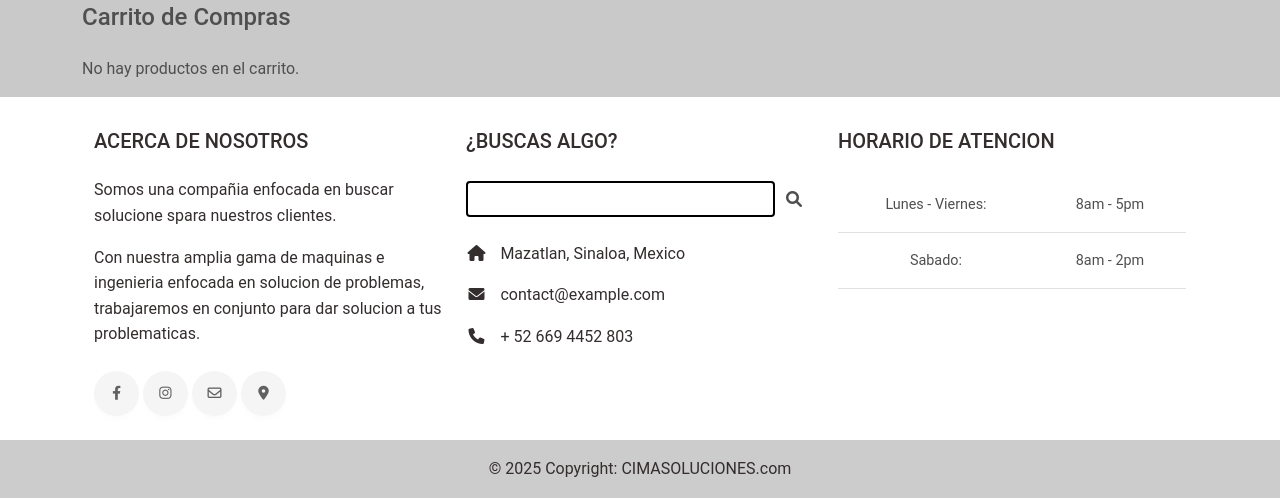
After one commit to TMestructuralDev/website, a Django app: page /tienda/carrito/ in a window 1280 px wide. The commit adds this page. Shown: the part 621-1119 px from the top of the page. Run offline with Django 5.2, Linux system fonts and the light colour scheme.

Commit message:
Creado carrito de compras

```diff
--- a/src/sitioweb/home/templates/home/base.html
+++ b/src/sitioweb/home/templates/home/base.html
@@ -3,32 +3,45 @@
 {% load static %}
 
 <html lang="en">
+
     <head>
         <meta charset="UTF-8">
         <meta name="viewport" content="width=device-width, initial-scale=1.0">
         <title>CIMA SOLUCIONES</title>
         <link href="{% static 'mdb/css/mdb.min.css' %}" rel="stylesheet" />
-    <link rel="stylesheet" href="https://cdnjs.cloudflare.com/ajax/libs/font-awesome/6.0.0-beta3/css/all.min.css">
+        <link rel="stylesheet"
+            href="https://cdnjs.cloudflare.com/ajax/libs/font-awesome/6.0.0-beta3/css/all.min.css">
         <!--<link href="{% static 'bootstrap-5.3.5-dist/css/bootstrap.min.css' %}" rel="stylesheet"> -->
         <link href="{% static 'home/style.css' %}" rel="stylesheet">
     </head>
+
     <body>
 
         <!-- Header (encabezado común para todas las páginas) -->
         <header>
 
             <!-- Navbar -->
-        <nav class="navbar navbar-expand-lg fixed-top navbar-light bg-light">
-            <div class="container-fluid justify-content-center justify-content-md-between">
+            <nav
+                class="navbar navbar-expand-lg fixed-top navbar-light bg-light">
+                <div
+                    class="container-fluid justify-content-center justify-content-md-between">
                     <div class="d-flex my-2 my-sm-0">
-                    <a class="navbar-brand me-2 mb-1 d-flex justify-content-center" href="#">
-                        <img src="{% static 'home/images/logo.png' %}" height="20" alt="" loading="lazy" />
+                        <a
+                            class="navbar-brand me-2 mb-1 d-flex justify-content-center"
+                            href="#">
+                            <img src="{% static 'home/images/logo.png' %}"
+                                height="20" alt loading="lazy" />
                         </a>
 
                         <!-- Search form -->
                         <form class="d-flex input-group w-auto my-auto">
-                        <input autocomplete="off" type="search" class="form-control rounded" placeholder="Search" style="min-width: 125px" />
-                        <span class="input-group-text border-0 d-none d-md-flex"><i class="fas fa-search"></i></span>
+                            <input autocomplete="off" type="search"
+                                class="form-control rounded"
+                                placeholder="Search"
+                                style="min-width: 125px" />
+                            <span
+                                class="input-group-text border-0 d-none d-md-flex"><i
+                                    class="fas fa-search"></i></span>
                         </form>
                     </div>
 
@@ -44,54 +57,80 @@
                         <!-- Cart -->
                         <li class="nav-item me-3 me-lg-0">
                             <a class="nav-link" href="#">
-                            <span><i class="fas fa-shopping-cart"></i></span>
-                            <span class="badge rounded-pill badge-notification bg-danger">1</span>
+                                <span><i
+                                        class="fas fa-shopping-cart"></i></span>
+                                <span
+                                    class="badge rounded-pill badge-notification bg-danger">1</span>
                             </a>
                         </li>
 
                         <!-- Notifications -->
                         <li class="nav-item dropdown me-3 me-lg-0">
-                        <a class="nav-link dropdown-toggle hidden-arrow" href="#" id="notificacionDropdown" role="button" data-mdb-dropdown-init aria-expanded="false">
+                            <a class="nav-link dropdown-toggle hidden-arrow"
+                                href="#" id="notificacionDropdown"
+                                role="button" data-mdb-dropdown-init
+                                aria-expanded="false">
                                 <i class="fas fa-bell"></i>
                             </a>
-                        <ul class="dropdown-menu dropdown-menu-end" aria-labelledby="notificacionDropdown">
-                            <li><a class="dropdown-item" href="#">Some news</a></li>
-                            <li><a class="dropdown-item" href="#">Another news</a></li>
-                            <li><a class="dropdown-item" href="#">Something else here</a></li>
+                            <ul class="dropdown-menu dropdown-menu-end"
+                                aria-labelledby="notificacionDropdown">
+                                <li><a class="dropdown-item" href="#">Some
+                                        news</a></li>
+                                <li><a class="dropdown-item" href="#">Another
+                                        news</a></li>
+                                <li><a class="dropdown-item" href="#">Something
+                                        else here</a></li>
                             </ul>
                         </li>
 
                         <!-- Contact -->
                         <li class="nav-item me-3 me-lg-0">
                             <a class="nav-link" href="#">
-                            <span class="d-none d-lg-inline-block">Contacto</span>
-                            <i class="fas fa-envelope d-inline-block d-lg-none"></i>
+                                <span
+                                    class="d-none d-lg-inline-block">Contacto</span>
+                                <i
+                                    class="fas fa-envelope d-inline-block d-lg-none"></i>
                             </a>
                         </li>
 
                         <!-- Shop -->
                         <li class="nav-item me-3 me-lg-0">
-                        <a class="nav-link" href="{% url 'tienda' %}#tienda">
-                            <span class="d-none d-lg-inline-block">Tienda</span>
-                            <i class="fas fa-shopping-bag d-inline-block d-lg-none"></i>
+                            <a class="nav-link"
+                                href="{% url 'tienda' %}#tienda">
+                                <span
+                                    class="d-none d-lg-inline-block">Tienda</span>
+                                <i
+                                    class="fas fa-shopping-bag d-inline-block d-lg-none"></i>
                             </a>
                         </li>
 
                         <!-- Avatar -->
 
                         <li class="nav-item dropdown">
-                        <a class="nav-link dropdown-toggle d-flex align-items-center" href="#" id="avatarDropdown" role="button" data-mdb-dropdown-init aria-expanded="false">
+                            <a
+                                class="nav-link dropdown-toggle d-flex align-items-center"
+                                href="#" id="avatarDropdown"
+                                role="button" data-mdb-dropdown-init
+                                aria-expanded="false">
                                 {% if user.is_authenticated %}
-                                <span class="me-2">{{ user.username }}</span> <!-- nombre de usuario -->
-                                <i class="fas fa-user-circle" style="font-size: 30px;"></i>
+                                <span class="me-2">{{ user.username }}</span>
+                                <!-- nombre de usuario -->
+                                <i class="fas fa-user-circle"
+                                    style="font-size: 30px;"></i>
                                 {% else %}
-                                <i class="fas fa-user-circle" style="font-size: 30px;"></i>
+                                <i class="fas fa-user-circle"
+                                    style="font-size: 30px;"></i>
                                 {% endif %}
                             </a>
-                        <ul class="dropdown-menu dropdown-menu-end" aria-labelledby="avatarDropdown">
-                            <li><a class="dropdown-item" href="#">Mi cuenta</a></li>
-                            <li><a class="dropdown-item" href="{% url 'login' %}">Ingresar</a></li>
-                            <li><a class="dropdown-item" href="{% url 'logout' %}">Cerrar sesion</a></li>
+                            <ul class="dropdown-menu dropdown-menu-end"
+                                aria-labelledby="avatarDropdown">
+                                <li><a class="dropdown-item" href="#">Mi
+                                        cuenta</a></li>
+                                <li><a class="dropdown-item"
+                                        href="{% url 'login' %}">Ingresar</a></li>
+                                <li><a class="dropdown-item"
+                                        href="{% url 'logout' %}">Cerrar
+                                        sesion</a></li>
                             </ul>
                         </li>
                     </ul>
@@ -99,28 +138,35 @@
             </nav>
             <!-- /Navbar -->
 
-
-
             <!-- Imagen de fondo del header -->
-        <div id="intro" class="video-background-container" style="height: 600px; width: 100%; overflow: hidden; position: relative;">
+            <div id="intro" class="video-background-container"
+                style="height: 600px; width: 100%; overflow: hidden; position: relative;">
                 <video autoplay muted loop playsinline class="video-background">
-                <source src="{% static 'home/videos/backgroundvideo.mp4' %}" type="video/mp4">
+                    <source src="{% static 'home/videos/backgroundvideo.mp4' %}"
+                        type="video/mp4">
                     Tu navegador no soporta el video HTML5.
                 </video>
 
-            <div class="mask text-white" style="background-color: rgba(0, 0, 0, 0.6);" >
-                <div class="container d-flex flex-column align-items-center justify-content-center text-center h-100" style="position: relative; top: -100px;">
+                <div class="mask text-white"
+                    style="background-color: rgba(0, 0, 0, 0.6);">
+                    <div
+                        class="container d-flex flex-column align-items-center justify-content-center text-center h-100"
+                        style="position: relative; top: -100px;">
                         <div class="text-white">
                             <h1 class="mb-3">CIMA Soluciones</h1>
                             <h4 class="mb-4">¡Promociones de hasta el 70%!</h4>
-                        <a class="btn btn-outline-light btn-lg mb-3" href="#!" role="button">
-                            EXPLORA NUESTRAS OFERTAS <i class="fas fa-gem ms-1"></i>
+                            <a class="btn btn-outline-light btn-lg mb-3"
+                                href="#!" role="button">
+                                EXPLORA NUESTRAS OFERTAS <i
+                                    class="fas fa-gem ms-1"></i>
                             </a>
                         </div>
                     </div>
 
                     <!-- Carrusel debajo del texto -->
-                <div id="destacados" class="carousel slide" data-mdb-ride="carousel" style="position: absolute; bottom: 50px; left: 0; width: 100%;">
+                    <div id="destacados" class="carousel slide"
+                        data-mdb-ride="carousel"
+                        style="position: absolute; bottom: 50px; left: 0; width: 100%;">
                         <div class="carousel-inner">
 
                             {% for producto in productos_destacados %}
@@ -129,6 +175,7 @@
                                         <div class="d-flex justify-content-center">
                                 {% endif %}
 
+                                <!-- Tarjeta del producto -->
                                 <div class="card mx-2" style="width: 12rem; height: 16rem;">
                                     <a href="{% url 'producto_detalle' slug=producto.slug %}#seccion-detalle" style="height: 65%; display: block; overflow: hidden;">
                                         <img src="{{ producto.imagen.url }}" class="card-img-top" alt="{{ producto.nombre }}" style="object-fit: contain; height: 100%; width: 100%;">
@@ -148,18 +195,23 @@
                         </div>
 
                         <!-- Controles del carrusel -->
-                    <button class="carousel-control-prev" type="button" data-mdb-target="#destacados" data-mdb-slide="prev">
-                        <span class="carousel-control-prev-icon" aria-hidden="true"></span>
+                        <button class="carousel-control-prev" type="button"
+                            data-mdb-target="#destacados"
+                            data-mdb-slide="prev">
+                            <span class="carousel-control-prev-icon"
+                                aria-hidden="true"></span>
                         </button>
 
-                    <button class="carousel-control-next" type="button" data-mdb-target="#destacados" data-mdb-slide="next">
-                        <span class="carousel-control-next-icon" aria-hidden="true"></span>
+                        <button class="carousel-control-next" type="button"
+                            data-mdb-target="#destacados"
+                            data-mdb-slide="next">
+                            <span class="carousel-control-next-icon"
+                                aria-hidden="true"></span>
                         </button>
 
                     </div>
                 </div>
             </div>
-
 
             <!-- /Imagen de fondo -->
 
@@ -170,8 +222,6 @@
             {% block content %}
             {% endblock %}
         </main>
-
-
 
         <!-- Footer (pie de página común para todas las páginas) -->
 
@@ -185,22 +235,33 @@
                         <h5 class="text-uppercase mb-4">Acerca de Nosotros</h5>
 
                         <p>
-            Somos una compañia enfocada en buscar solucione spara nuestros clientes.
+                            Somos una compañia enfocada en buscar solucione
+                            spara nuestros clientes.
                         </p>
 
                         <p>
-            Con nuestra amplia gama de maquinas e ingenieria enfocada en solucion de problemas, trabajaremos en conjunto para dar solucion a tus problematicas.
+                            Con nuestra amplia gama de maquinas e ingenieria
+                            enfocada en solucion de problemas, trabajaremos
+                            en conjunto para dar solucion a tus problematicas.
                         </p>
 
                         <div class="mt-4">
                             <!-- Facebook -->
-            <a type="button" class="btn btn-floating btn-light btn-lg"><i class="fab fa-facebook-f"></i></a>
+                            <a type="button"
+                                class="btn btn-floating btn-light btn-lg"><i
+                                    class="fab fa-facebook-f"></i></a>
                             <!-- Dribbble -->
-            <a type="button" class="btn btn-floating btn-light btn-lg"><i class="fab fa-instagram"></i></a>
+                            <a type="button"
+                                class="btn btn-floating btn-light btn-lg"><i
+                                    class="fab fa-instagram"></i></a>
                             <!-- Twitter -->
-            <a type="button" class="btn btn-floating btn-light btn-lg"><i class="far fa-envelope"></i></a>
+                            <a type="button"
+                                class="btn btn-floating btn-light btn-lg"><i
+                                    class="far fa-envelope"></i></a>
                             <!-- Google + -->
-            <a type="button" class="btn btn-floating btn-light btn-lg"><i class="fas fa-location-dot"></i></a>
+                            <a type="button"
+                                class="btn btn-floating btn-light btn-lg"><i
+                                    class="fas fa-location-dot"></i></a>
                             <!-- Linkedin -->
                         </div>
                     </div>
@@ -212,20 +273,33 @@
 
                         <div class="form-outline form-dark mb-4">
                             <form class="d-flex input-group w-auto my-auto">
-                    <input autocomplete="off" type="search" class="form-control rounded" placeholder="Busqueda" style="min-width: 125px; border: 2px solid #000;" />
-                    <span class="input-group-text border-0 d-none d-md-flex"><i class="fas fa-search"></i></span>
+                                <input autocomplete="off" type="search"
+                                    class="form-control rounded"
+                                    placeholder="Busqueda"
+                                    style="min-width: 125px; border: 2px solid #000;" />
+                                <span
+                                    class="input-group-text border-0 d-none d-md-flex"><i
+                                        class="fas fa-search"></i></span>
                             </form>
                         </div>
 
                         <ul class="fa-ul" style="margin-left: 1.65em;">
                             <li class="mb-3">
-                <span class="fa-li"><i class="fas fa-home"></i></span><span class="ms-2">Mazatlan, Sinaloa, Mexico</span>
+                                <span class="fa-li"><i
+                                        class="fas fa-home"></i></span><span
+                                    class="ms-2">Mazatlan, Sinaloa,
+                                    Mexico</span>
                             </li>
                             <li class="mb-3">
-                <span class="fa-li"><i class="fas fa-envelope"></i></span><span class="ms-2">contact@example.com</span>
+                                <span class="fa-li"><i
+                                        class="fas fa-envelope"></i></span><span
+                                    class="ms-2">contact@example.com</span>
                             </li>
                             <li class="mb-3">
-                <span class="fa-li"><i class="fas fa-phone"></i></span><span class="ms-2">+ 52 669 4452 803</span>
+                                <span class="fa-li"><i
+                                        class="fas fa-phone"></i></span><span
+                                    class="ms-2">+ 52 669 4452
+                                    803</span>
                             </li>
                         </ul>
                     </div>
@@ -257,13 +331,13 @@
             <!-- Grid container -->
 
             <!-- Copyright -->
-    <div class="text-center p-3" style="background-color: rgba(0, 0, 0, 0.2);">
+            <div class="text-center p-3"
+                style="background-color: rgba(0, 0, 0, 0.2);">
                 © 2025 Copyright:
                 <a class="text-dark" href="#">CIMASOLUCIONES.com</a>
             </div>
             <!-- Copyright -->
         </footer>
-
 
         <!-- End of .container -->
 
@@ -281,4 +355,5 @@
     </script>
 
     </body>
+
 </html>
--- /dev/null
+++ b/src/sitioweb/tienda/templates/tienda/carrito.html
@@ -0,0 +1,30 @@
+
+{% extends 'home/base.html' %}
+{% block content %}
+<div class="container mt-4">
+    <h4 class="mb-4">Carrito de Compras</h4>
+
+    {% if carrito.carrito %}
+        <div class="row">
+            {% for item in carrito %}
+            <div class="col-md-4 mb-3">
+                <div class="card">
+                    <img src="{{ item.imagen }}" class="card-img-top" style="height: 200px; object-fit: contain;">
+                    <div class="card-body">
+                        <h5 class="card-title">{{ item.nombre }}</h5>
+                        <p class="card-text">Precio: ${{ item.precio }}</p>
+                        <p class="card-text">Cantidad: {{ item.cantidad }}</p>
+                        <p class="card-text">Subtotal: ${{ item.subtotal|floatformat:2 }}</p>
+                        <a href="{% url 'eliminar_del_carrito' item.slug %}" class="btn btn-danger btn-sm">Eliminar</a>
+                    </div>
+                </div>
+            </div>
+            {% endfor %}
+        </div>
+        <h5 class="mt-4">Total: ${{ carrito.total|floatformat:2 }}</h5>
+        <a href="{% url 'crear_pago' %}" class="btn btn-primary mt-3">Proceder al Pago</a>
+    {% else %}
+        <p>No hay productos en el carrito.</p>
+    {% endif %}
+</div>
+{% endblock %}
--- a/src/sitioweb/tienda/urls.py
+++ b/src/sitioweb/tienda/urls.py
@@ -5,4 +5,7 @@ from . import views
 urlpatterns = [
     path('producto/<slug:slug>/', views.producto_detalle, name='producto_detalle'),
     path("", views.listado_productos, name="tienda"),
+    path('carrito/', views.ver_carrito, name='ver_carrito'),
+    path('carrito/agregar/<int:producto_id>/', views.agregar_al_carrito, name='agregar_al_carrito'),
+    path('carrito/eliminar/<int:producto_id>/', views.eliminar_del_carrito, name='eliminar_del_carrito'),
 ]
--- a/src/sitioweb/tienda/views.py
+++ b/src/sitioweb/tienda/views.py
@@ -1,6 +1,7 @@
-from django.shortcuts import render, get_object_or_404
+from django.shortcuts import render, redirect, get_object_or_404
 from .models import Producto, Categoria
 from home.utils import obtener_productos_destacados
+from .cart import Carrito
 
 #from django.http import HttpResponse
 
@@ -38,3 +39,19 @@ def listado_productos(request):
     }
 
     return render(request, 'tienda/listado_productos.html', context)
+
+def agregar_al_carrito(request, producto_id):
+    producto = get_object_or_404(Producto, id=producto_id)
+    carrito = Carrito(request)
+    carrito.agregar(producto)
+    return redirect('ver_carrito')
+
+def eliminar_del_carrito(request, producto_id):
+    producto = get_object_or_404(Producto, id=producto_id)
+    carrito = Carrito(request)
+    carrito.eliminar(producto)
+    return redirect('ver_carrito')
+
+def ver_carrito(request):
+    carrito = Carrito(request)
+    return render(request, 'tienda/carrito.html', {'carrito': carrito})
```
Also changed, not shown: src/sitioweb/tienda/cart.py (added, +45 -0 lines), src/sitioweb/usuarios/templates/perfil/perfil.html (+17 -6 lines). Lines whose indentation alone changed are shown as unchanged.
